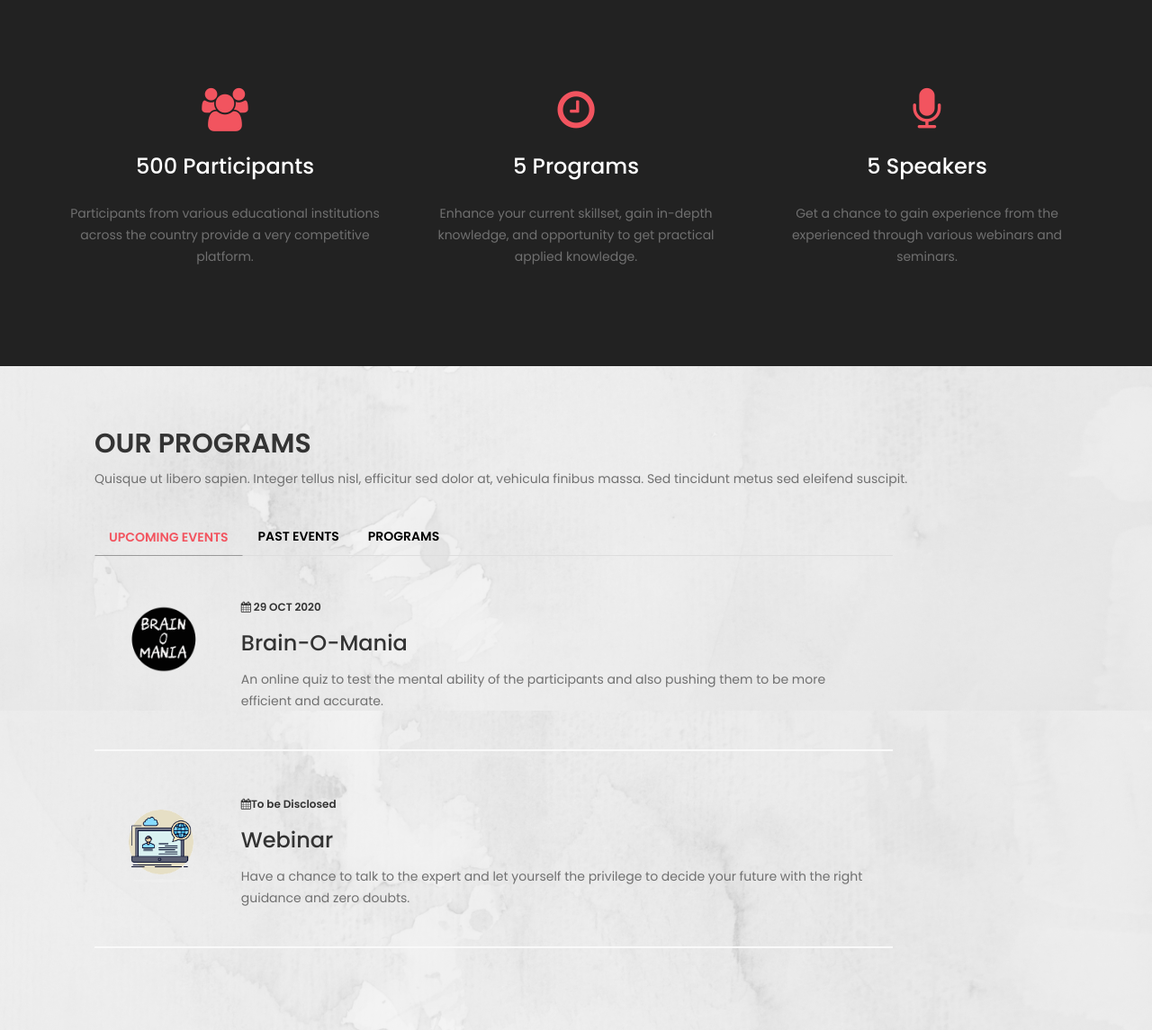
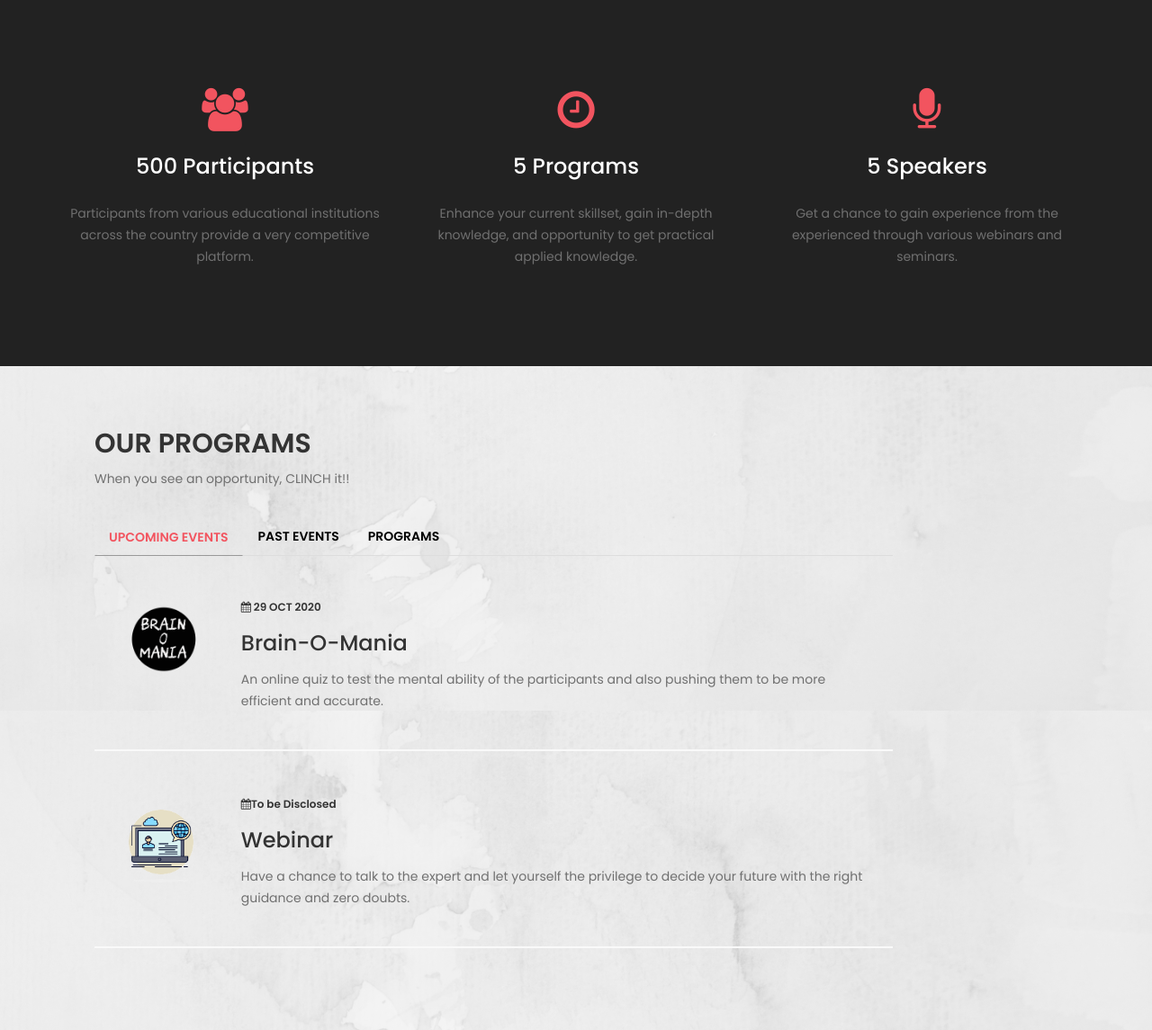
Before and after one commit to pulkitjain11/CalibreClinch, a PHP site: page / in a window 1280 px wide. Shown: the part 801-1946 px from the top of the page at 90% size. Run offline with PHP 8.4, Linux system fonts and the light colour scheme.

Commit message:
Text modifications

```diff
--- a/index.php
+++ b/index.php
@@ -159,7 +159,7 @@ http://www.templatemo.com/tm-486-new-event
 			<div class="wow fadeInUp col-md-12 col-sm-12" data-wow-delay="0.4s">
 				<div class="section-title">
 					<h2>Our Programs</h2>
-					<p>Quisque ut libero sapien. Integer tellus nisl, efficitur sed dolor at, vehicula finibus massa. Sed tincidunt metus sed eleifend suscipit.</p>
+					<p>When you see an opportunity, CLINCH it!!</p>
 				</div>
 			</div>
 
```
